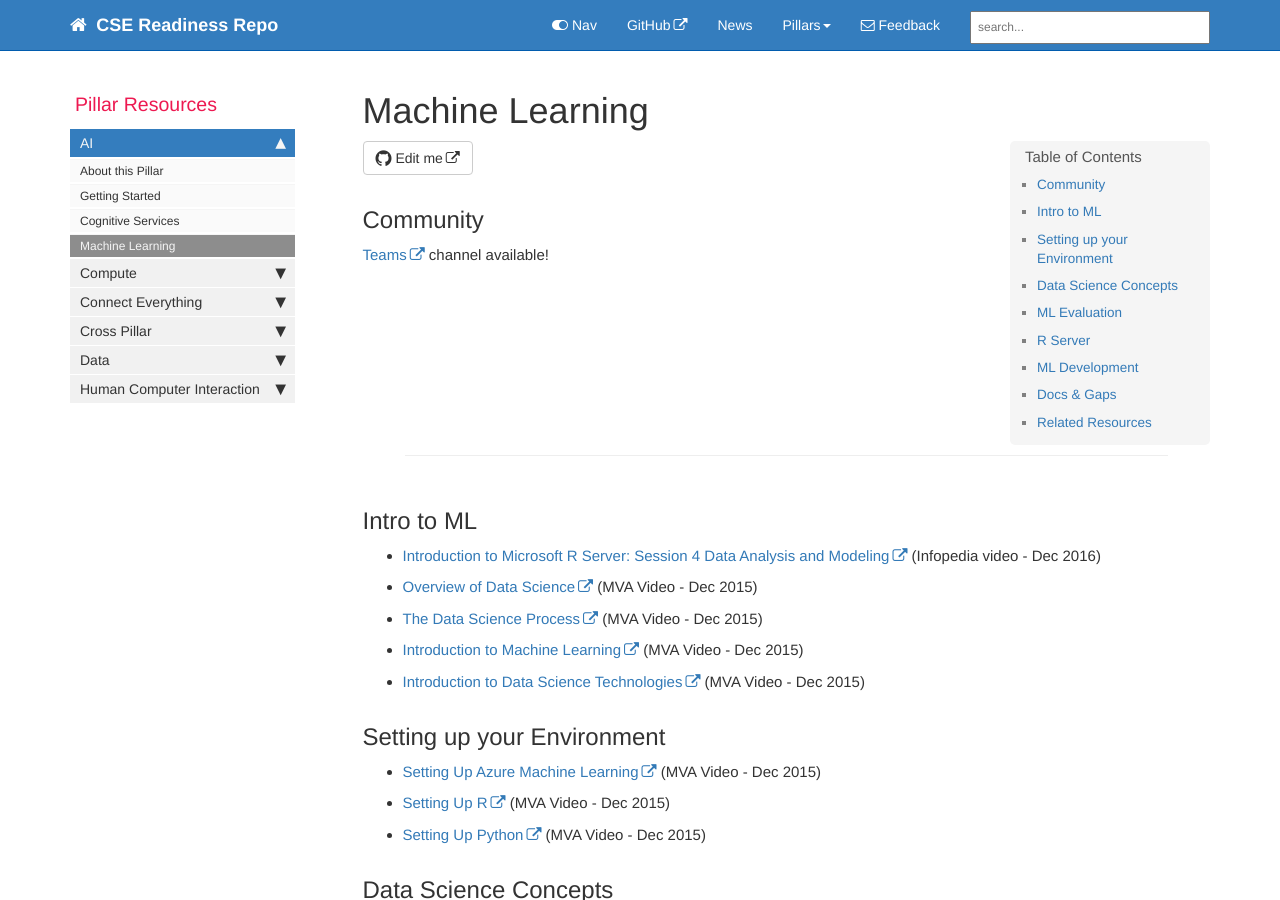
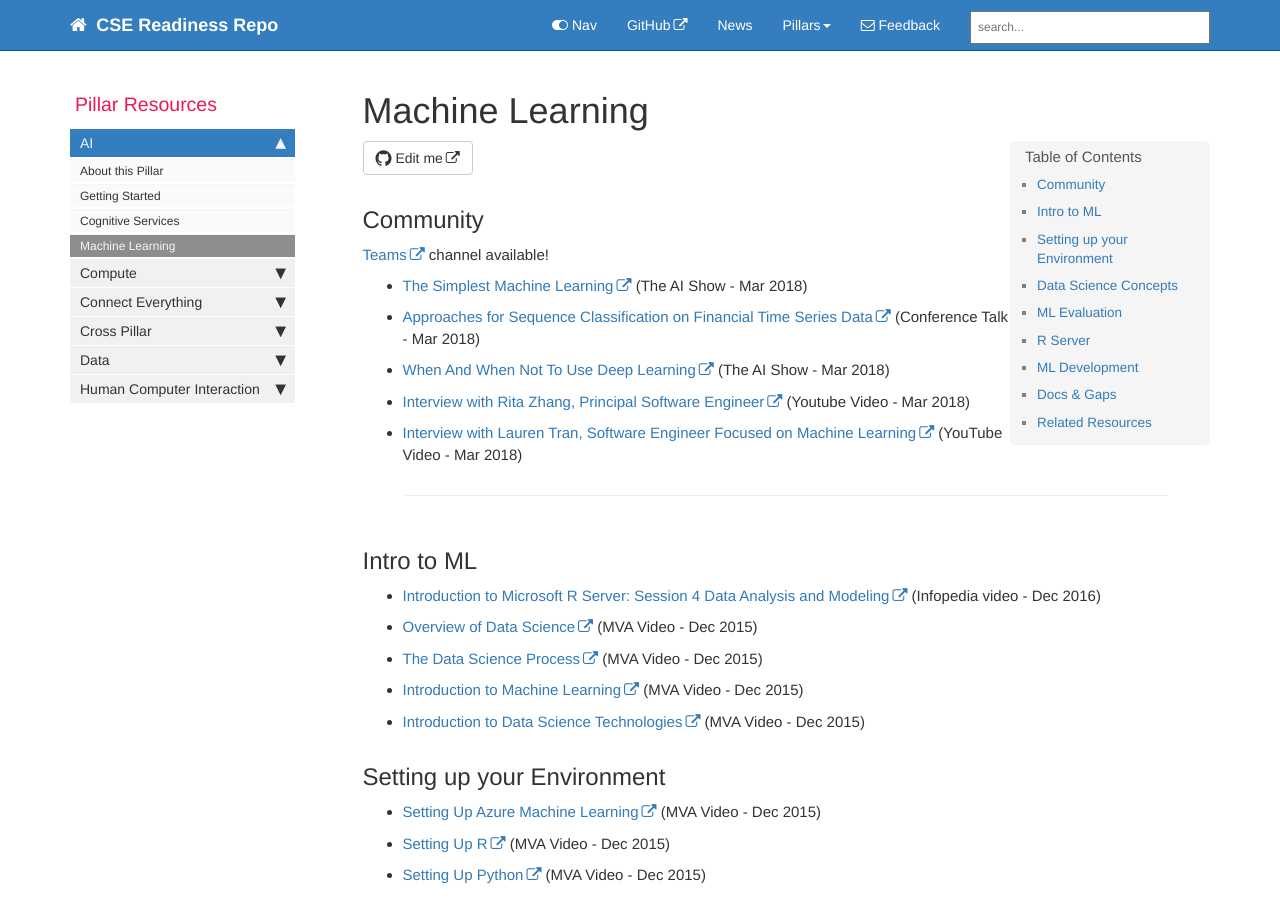
Before and after one commit to microsoft/CSE-Readiness, a Jekyll site: the page built from docs/pages/AI/ai_machineLearning.md, in a window 1280 px wide and 900 px high. Built offline with Jekyll 4.4.1, drawn with Linux system fonts in a browser that asks for light colours; nearby versions of some CDN libraries; comment, search, counter and statistics services are not loaded; some of the changed text lies outside the part shown.

Commit message:
Added intro youtube links for ML

```diff
--- a/docs/pages/AI/ai_machineLearning.md
+++ b/docs/pages/AI/ai_machineLearning.md
@@ -3,13 +3,19 @@ title: Machine Learning
 keywords: AI, Machine Learning, ML
 sidebar: home_sidebar
 permalink: ai_machineLearning.html
-last_updated: March 7, 2018
+last_updated: March 29, 2018
 folder: AI
 ---
 
 ## Community
 
 [Teams](https://teams.microsoft.com/l/channel/19%3a9213dae678324a14a2ec4b904522a91f%40thread.skype/AI%2520-%2520Machine%2520Learning?groupId=dff0a70d-6316-4124-ae5a-e9d06f63ec34&tenantId=72f988bf-86f1-41af-91ab-2d7cd011db47) channel available!
+
+- [The Simplest Machine Learning](https://www.youtube.com/watch?v=kUV045QBWJg&index=2&list=PLlrxD0HtieHi0mwteKBOfEeOYf0LJU4O1) (The AI Show - Mar 2018)
+- [Approaches for Sequence Classification on Financial Time Series Data](https://www.youtube.com/watch?v=flMCYqIn3eg&list=PLlrxD0HtieHi0mwteKBOfEeOYf0LJU4O1&index=7) (Conference Talk - Mar 2018)
+- [When And When Not To Use Deep Learning](https://www.youtube.com/watch?v=bdxDPNIizV0&index=4&list=PLlrxD0HtieHi0mwteKBOfEeOYf0LJU4O1) (The AI Show - Mar 2018)
+- [Interview with Rita Zhang, Principal Software Engineer](https://www.youtube.com/watch?v=kZXM0hi1gFg&list=PLlrxD0HtieHjdZqKBtyEAqX0R75w36HPW) (Youtube Video - Mar 2018)
+- [Interview with Lauren Tran, Software Engineer Focused on Machine Learning](https://www.youtube.com/watch?v=5lvFveevcLY&index=3&list=PLlrxD0HtieHjdZqKBtyEAqX0R75w36HPW) (YouTube Video - Mar 2018)
 
 <!-- Add in any communities worth following: blogs, twitter, etc. -->
 ---
```
